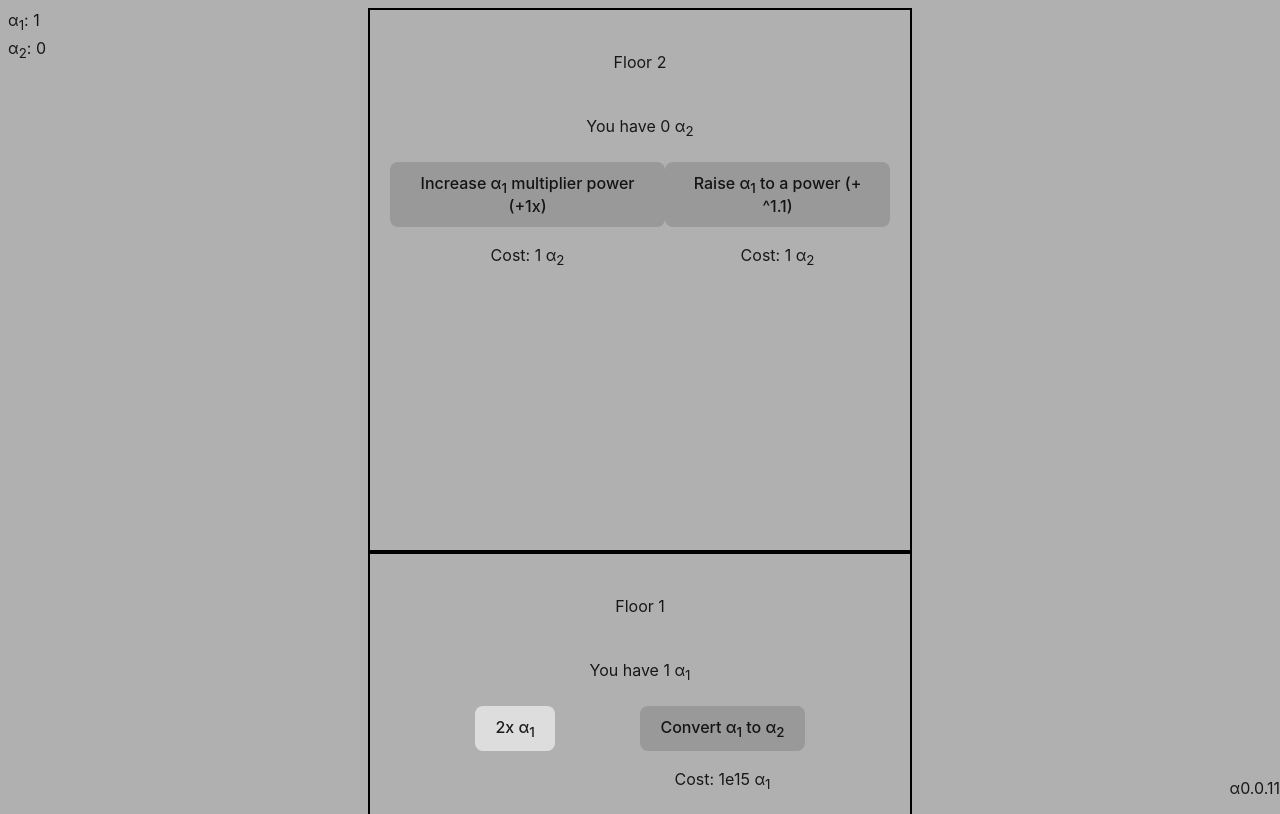
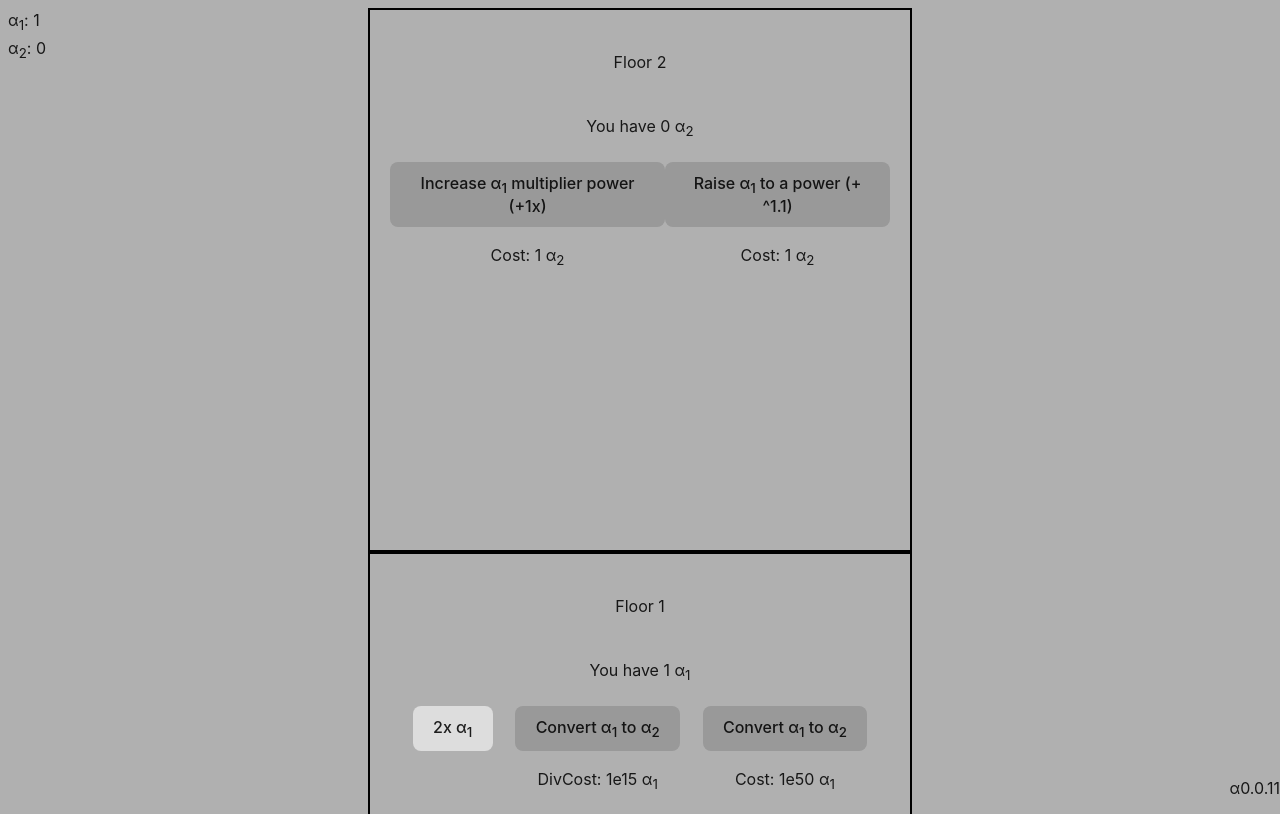
Before and after one commit to XnoobSpeakable/Exponential-Tower, a website built with Vite: page index.html in a window 1280 px wide. Shown: the top 814 px of the page. Built offline with nearby package versions, Linux system fonts and the light colour scheme.

Commit message:
1e50 weirdness

```diff
--- a/index.html
+++ b/index.html
@@ -34,6 +34,10 @@
           <button id="convertaone">Convert α<sub>1</sub> to α<sub>2</sub></button>
           <p id="convertaonecost">Cost: 1e15</p>
         </div>
+        <div>
+          <button id="autoclick">Convert α<sub>1</sub> to α<sub>2</sub></button>
+          <p id="autoclickcost">Cost: 1e50</p>
+        </div>
       </div>
     </div>
 
--- a/src/data.ts
+++ b/src/data.ts
@@ -1,15 +1,17 @@
-import {ExpantaNumX} from "./ExpantaNumX.ts"
-import { ExpantaNumXType } from './ExpantaNumX.js';
+import {ExpantaNumX, ExpantaNumXType} from "./ExpantaNumX.ts"
 
 const player: Player = {
     alphaone: new ExpantaNumX('1'),
-    alphatwo: new ExpantaNumX('0'),
+    alphatwo: new ExpantaNumX('0.00000000001'),
     upgradesBought: {
         convertaone: new ExpantaNumX('0'),
         upaonemult: new ExpantaNumX('0'),
-        upaonepower: new ExpantaNumX('0')
+        upaonepower: new ExpantaNumX('0'),
+        autoclick: new ExpantaNumX('0')
     },
-    doubleaonemult: new ExpantaNumX('2')
+    doubleaonemult: new ExpantaNumX('2'),
+    autoclickKey: 0,
+    autoclickFlag: false
 };
 
 export interface Player {
@@ -19,7 +21,8 @@ export interface Player {
         [key: string]: ExpantaNumXType;
     },
     doubleaonemult: ExpantaNumXType;
-    [key: string]: ExpantaNumXType | { [key: string]: ExpantaNumXType };
+    autoclickKey: number;
+    [key: string]: ExpantaNumXType | { [key: string]: ExpantaNumXType } | number | boolean;
 }
 
 const gameId = "exponentialtower_savefile";
@@ -75,3 +78,7 @@ export function resetGame(): void {
 }
 
 export default player;
+
+export function getUpgradeTimesBought(upgrade: string) {
+    return player.upgradesBought[upgrade]
+}
--- a/src/main.ts
+++ b/src/main.ts
@@ -1,13 +1,11 @@
 import './style.css'
-import player, { load, resetGame, save } from './data.js';
-import element from './dom.js';
-import { ExpantaNumXType } from './ExpantaNumX.js';
-import { loadCosts, Upgrade, upgrades } from './upgrades.js';
+import player, { getUpgradeTimesBought, load, resetGame, save } from './data';
+import element from './dom';
+import { format } from './util';
+import { loadCosts, Upgrade, upgrades } from './upgrades';
 
 load()
-setTimeout(() => {
-    loadCosts()
-}, 5);
+loadCosts()
 
 function toBottom()
 {
@@ -15,16 +13,21 @@ function toBottom()
 }
 window.onload=toBottom;
 
-export function format(a: ExpantaNumXType) {
-    return a.toStringWithDecimalPlaces(3)
+function clickDoubler() {
+    player.alphaone = player.alphaone.times(player.doubleaonemult)
 }
 
-element("doubleaone").onclick = () => {
-    player.alphaone = player.alphaone.times(player.doubleaonemult)
-};
+element("doubleaone").onclick = () => { clickDoubler()};
+
+let autoclickInterval: number | undefined = undefined;
 
 //game loop
 setInterval(() => {
+    if(getUpgradeTimesBought("autoclick").gt(0) && getUpgradeTimesBought("autoclick").lt(20) && player.autoclickFlag) {
+        clearInterval(autoclickInterval);
+        autoclickInterval = setInterval(() => { clickDoubler() }, player.autoclickKey)
+    }
+    player.autoclickFlag = false
 }, 100);
 
 function updateTexts() {
@@ -38,16 +41,12 @@ function updateTexts() {
 
 function updateButtons() {
     for (const upgrade in upgrades) {
-        console.log(upgrade)
-        const upgradeTyped = upgrades[upgrade as keyof typeof upgrades] as Upgrade;
-        const canBuy = player[upgradeTyped.currency].gte(upgradeTyped.cost)
-        console.log(canBuy)
-        console.log(player[upgradeTyped.currency].toString())
-        console.log(upgradeTyped.cost.toString())
+        const upgradeObj = upgrades[upgrade];
+        const canBuy = player[upgradeObj.currency].gte(upgradeObj.cost)
         if(canBuy) {
-            element(upgradeTyped.buttonDiv).removeAttribute("disabled")
+            element(upgradeObj.buttonDiv).removeAttribute("disabled")
         } else {
-            element(upgradeTyped.buttonDiv).setAttribute("disabled", "disabled")
+            element(upgradeObj.buttonDiv).setAttribute("disabled", "disabled")
         }
     }
 }
--- a/src/upgrades.ts
+++ b/src/upgrades.ts
@@ -1,7 +1,7 @@
-import player from "./data";
+import player, { getUpgradeTimesBought } from "./data";
 import element from "./dom";
 import { ExpantaNumX, ExpantaNumXType } from "./ExpantaNumX";
-import { format } from "./main"
+import { format } from "./util"
 
 export type Currency = "alphaone" | "alphatwo"
 
@@ -58,18 +58,38 @@ export const upgrades: Upgrades = {
         upgrFunction: () => {
             player.doubleaonemult = player.doubleaonemult.pow(getUpgradeTimesBought("upaonepower").div(10).plus(1))
         }
-    }
+    },
+    autoclick: {
+        buttonDiv: "autoclick",
+        costDiv: "autoclickcost",
+        cost: new ExpantaNumX('1e50'),
+        costType: "sub",
+        costFormula: () => {
+            upgrades.upaonemult.cost = ExpantaNumX.pow(1e50, player.upgradesBought.autoclick.plus(1))
+        },
+        currency: "alphaone",
+        upgrFunction: () => {
+            if(player.upgradesBought.autoclick.lte(10)) {
+                player.autoclickKey = 1000 / player.upgradesBought.autoclick.toNumber()
+            }
+            player.autoclickFlag = true
+        }
+    },
 }
 
-export function updateCostDisp(costDiv: string, cost: ExpantaNumXType, curr: Currency) {
+export function updateCostDisp(costDiv: string, cost: ExpantaNumXType, curr: Currency, d: "sub" | "div" = "sub") {
+    let currencyrender = ""
+    let costText = "Cost:"
     switch (curr) {
         case "alphaone":
-            element(costDiv).innerHTML = `Cost: ${format(cost)} α<sub>1</sub>`
+            currencyrender = 'α<sub>1</sub>'
             break;
         case "alphatwo":
-            element(costDiv).innerHTML = `Cost: ${format(cost)} α<sub>2</sub>`
+            currencyrender = 'α<sub>2</sub>'
             break;
     }
+    if(d === "div") costText = "DivCost:"
+    element(costDiv).innerHTML = `${costText} ${format(cost)} ${currencyrender}`
 }
 
 //snippet from https://www.webdevtutor.net/blog/typescript-get-object-key-by-value
@@ -92,7 +112,12 @@ export function buyUpgrade(upgrade: Upgrade) {
         //update cost, execute what the upgrade does, update displayed cost
         upgrade.costFormula()
         upgrade.upgrFunction()
-        updateCostDisp(upgrade.costDiv, upgrade.cost, upgrade.currency)
+        if(upgrade.costType === "sub") {
+            updateCostDisp(upgrade.costDiv, upgrade.cost, upgrade.currency, "sub")
+        } else {
+            updateCostDisp(upgrade.costDiv, upgrade.cost, upgrade.currency, "div")
+        }
+
     }
 }
 
@@ -101,12 +126,12 @@ export function loadCosts() {
     for (const upgrade in upgrades) {
         const upgradeObj = upgrades[upgrade];
         upgradeObj.costFormula()
-        updateCostDisp(upgradeObj.costDiv, upgradeObj.cost, upgradeObj.currency)
+        if(upgradeObj.costType === "sub") {
+            updateCostDisp(upgradeObj.costDiv, upgradeObj.cost, upgradeObj.currency, "sub")
+        } else {
+            updateCostDisp(upgradeObj.costDiv, upgradeObj.cost, upgradeObj.currency, "div")
+        }
     }
-}
-
-export function getUpgradeTimesBought(upgrade: string) {
-    return player.upgradesBought[upgrade]
 }
 
 element("convertaone").onclick = () => {
@@ -118,3 +143,6 @@ element("upaonemult").onclick = () => {
 element("upaonepower").onclick = () => {
     buyUpgrade(upgrades.upaonepower as Upgrade)
 };
+element("autoclick").onclick = () => {
+    buyUpgrade(upgrades.autoclick as Upgrade)
+};
--- /dev/null
+++ b/src/util.ts
@@ -0,0 +1,5 @@
+import { ExpantaNumXType } from "./ExpantaNumX";
+
+export function format(a: ExpantaNumXType) {
+    return a.toStringWithDecimalPlaces(3)
+}
```
